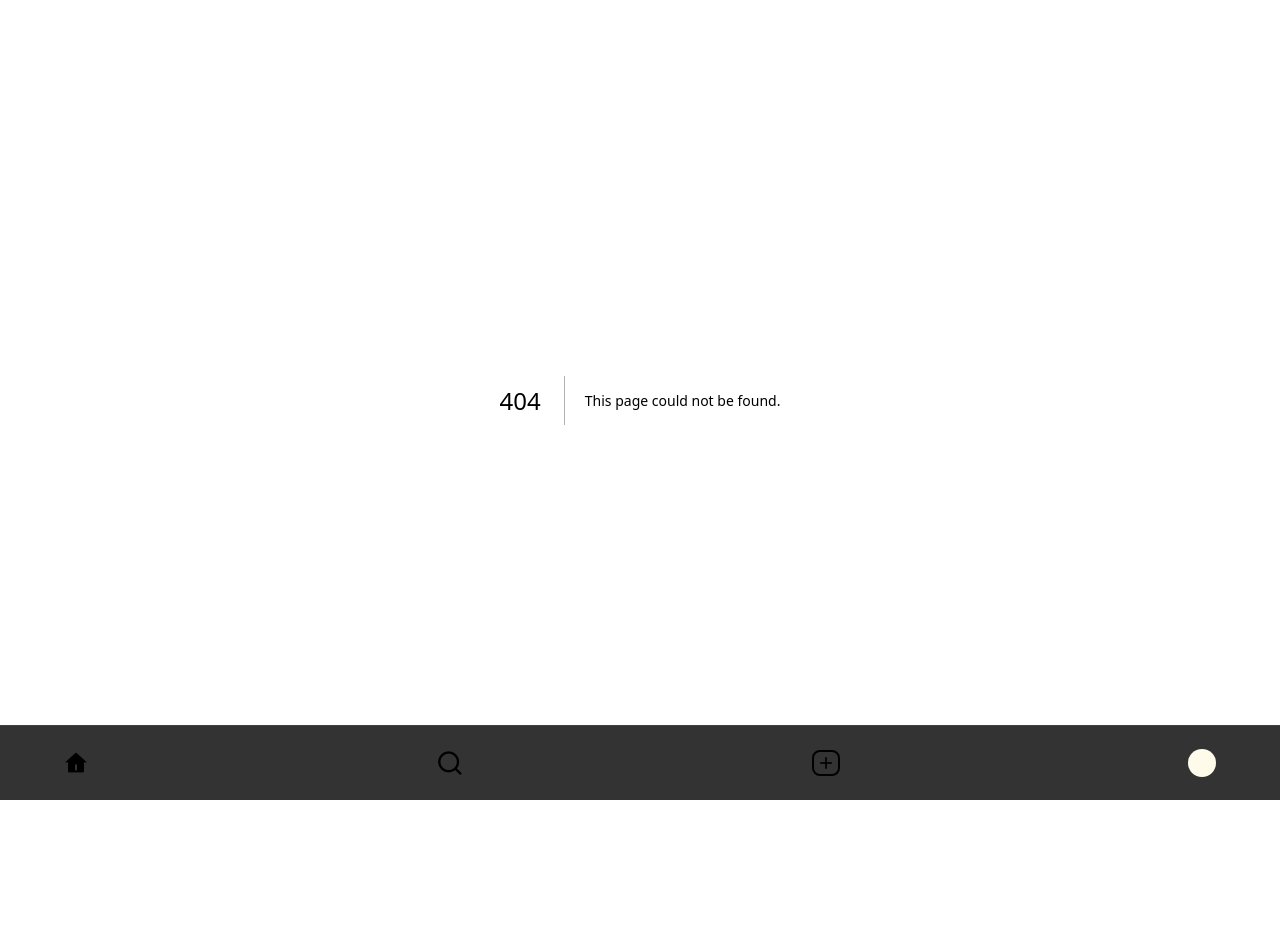
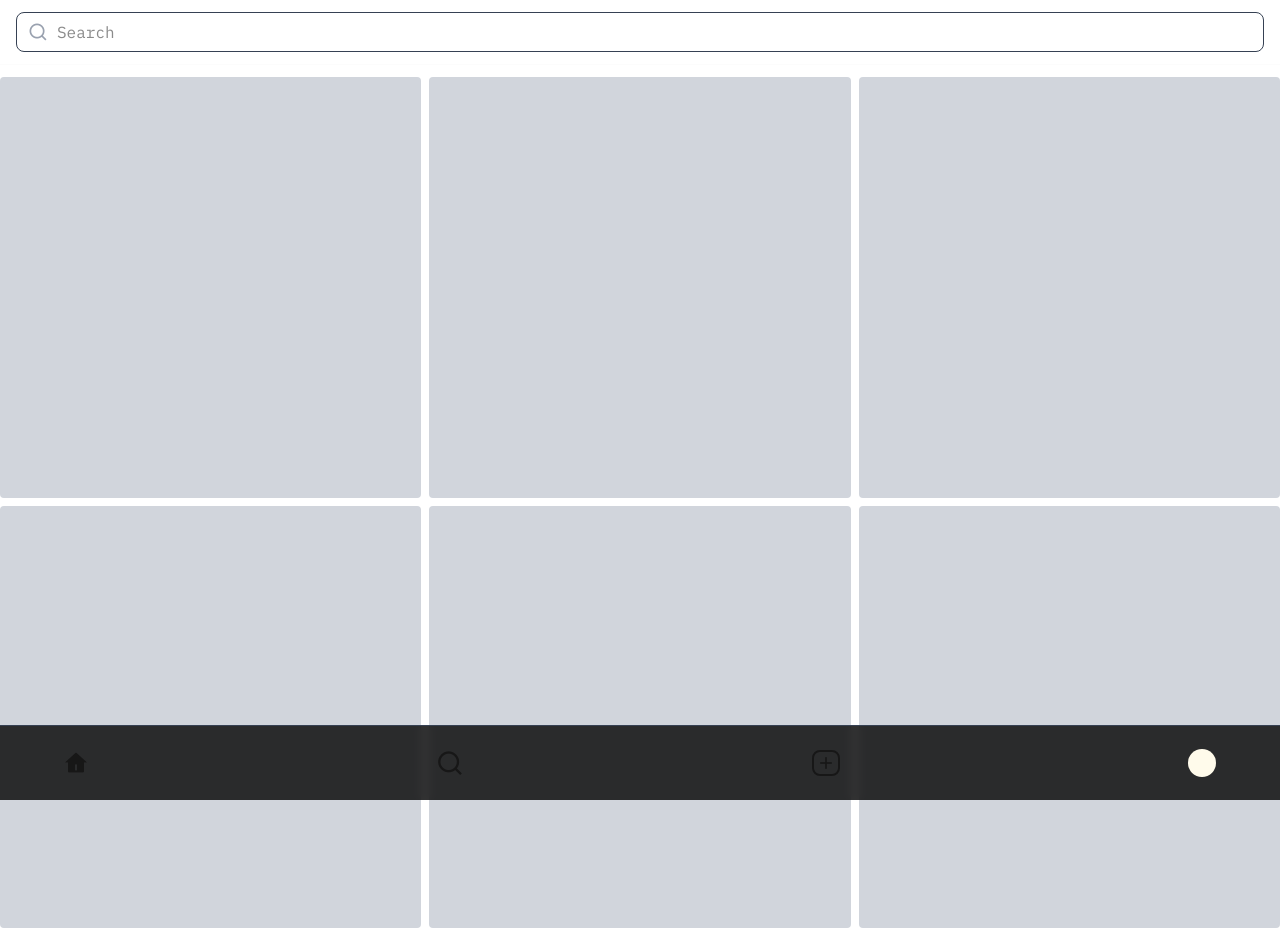
Before and after one commit to ncflsy/instaapp-frontend, a Next.js app: page /explore in a window 1280 px wide. Before the commit this address had no page. Shown: the top 934 px of the page. Before the commit the page ends 800 px from the top, so only its background shows below. Built offline with nearby package versions, Linux system fonts and the light colour scheme.

Commit message:
feat: add explore page view

```diff
--- a/app/components/BottomBar.jsx
+++ b/app/components/BottomBar.jsx
@@ -1,20 +1,22 @@
+import Link from "next/link";
+
 export default function bottombar() {
     return (
         <div className="w-full py-4 px-16 flex border-t-[1px] border-gray-700 bg-black/80 backdrop-blur-xs fixed bottom-0 gap-4 justify-between items-center">
-            <div>
+            <Link href="/">
                 <i className="ri-home-4-fill text-2xl"></i>
-            </div>
-            <div>
+            </Link>
+            <Link href="/explore">
                 <i className="ri-search-line text-[28px]"></i>
-            </div>
-            <div>
+            </Link>
+            <Link href="">
                 <div className="border-2 h-6.5 w-7 rounded-lg flex justify-center items-center">
                     <i className="ri-add-fill text-xl"></i>
                 </div>
-            </div>
-            <div>
+            </Link>
+            <Link href="">
                 <div className="w-7 h-7 bg-amber-50 rounded-full"></div>
-            </div>
+            </Link>
         </div>
     )
 }
--- /dev/null
+++ b/app/explore/[id]/page.tsx
@@ -0,0 +1,14 @@
+interface DetailExploreProps {
+  params: {
+    id: string;
+  };
+}
+
+export default function Page({ params }: DetailExploreProps) {
+  const { id } = params;
+  return (
+    <section className="p-4">
+     <p>id: {id}</p>
+    </section>
+  );
+}
--- /dev/null
+++ b/app/explore/page.tsx
@@ -0,0 +1,33 @@
+import Link from "next/link";
+
+export default function first() {
+    return (
+        <section>
+            <div className="flex justify-between px-4 py-3 border-b-[1px] border-gray-100/30">
+                <div className="relative w-full">
+                    <input type="text" className="h-10 border-[1px] border-gray-700 rounded-lg w-full ps-10" placeholder="Search"/>
+                    <i className="ri-search-line text-gray-400 absolute top-1/2 -translate-y-1/2 left-3 text-xl"></i>
+                </div>
+            </div>
+            <div className="w-full grid grid-cols-3 gap-2 py-3">
+                <Link href="/explore/1" className="w-full aspect-square bg-gray-300 rounded-sm"></Link>
+                <div className="w-full aspect-square bg-gray-300 rounded-sm"></div>
+                <div className="w-full aspect-square bg-gray-300 rounded-sm"></div>
+                <div className="w-full aspect-square bg-gray-300 rounded-sm"></div>
+                <div className="w-full aspect-square bg-gray-300 rounded-sm"></div>
+                <div className="w-full aspect-square bg-gray-300 rounded-sm"></div>
+                <div className="w-full aspect-square bg-gray-300 rounded-sm"></div>
+                <div className="w-full aspect-square bg-gray-300 rounded-sm"></div>
+                <div className="w-full aspect-square bg-gray-300 rounded-sm"></div>
+                <div className="w-full aspect-square bg-gray-300 rounded-sm"></div>
+                <div className="w-full aspect-square bg-gray-300 rounded-sm"></div>
+                <div className="w-full aspect-square bg-gray-300 rounded-sm"></div>
+                <div className="w-full aspect-square bg-gray-300 rounded-sm"></div>
+                <div className="w-full aspect-square bg-gray-300 rounded-sm"></div>
+                <div className="w-full aspect-square bg-gray-300 rounded-sm"></div>
+                <div className="w-full aspect-square bg-gray-300 rounded-sm"></div>
+                <div className="w-full aspect-square bg-gray-300 rounded-sm"></div>
+            </div>
+        </section>
+    );
+}
```
